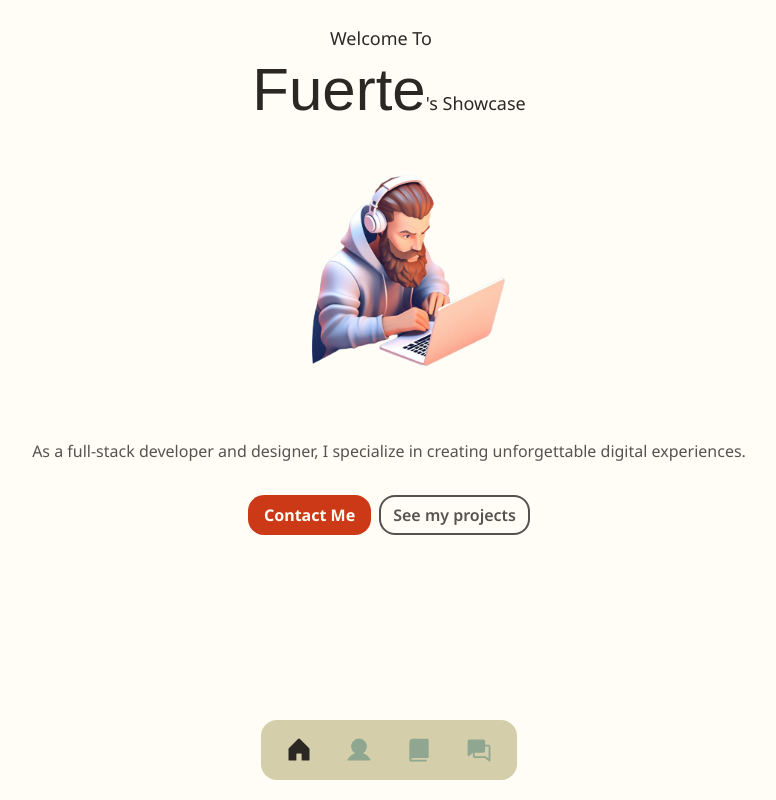
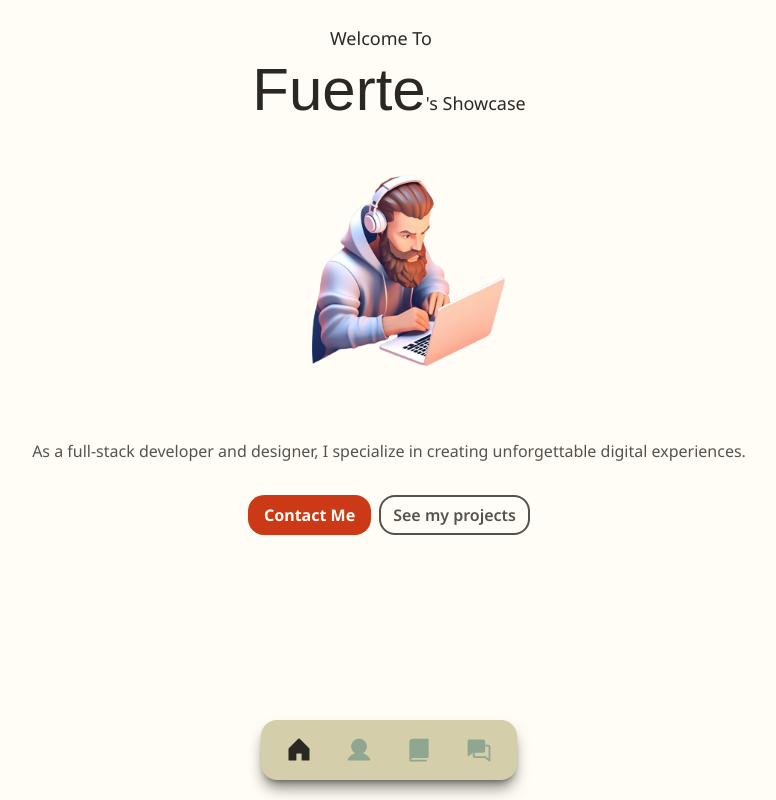
Before and after one commit to fantasyfuerte/portfolio, a Next.js app: page / in a window 1280 px wide. Shown: the whole page, without its empty margins (251-1027 px from the left). Built offline with nearby package versions, Linux system fonts and the light colour scheme; a web font is replaced by a local one.

Commit message:
Adding shadow to navbar

```diff
--- a/src/components/navbar.tsx
+++ b/src/components/navbar.tsx
@@ -4,7 +4,7 @@ import NavBarItem from "./navbar-item";
 function NavBar() {
   return (
     <nav className="flex justify-center w-full fixed bottom-5 ">
-      <div className="flex bg-middleColor rounded-2xl p-4 px-6 gap-8">
+      <div className="flex bg-middleColor rounded-2xl p-4 px-6 gap-8 shadow-lg shadow-primary/60">
         {navbarLinks.map((link) => (
           <NavBarItem key={link.name} href={link.href} icon={link.icon} />
         ))}
```
